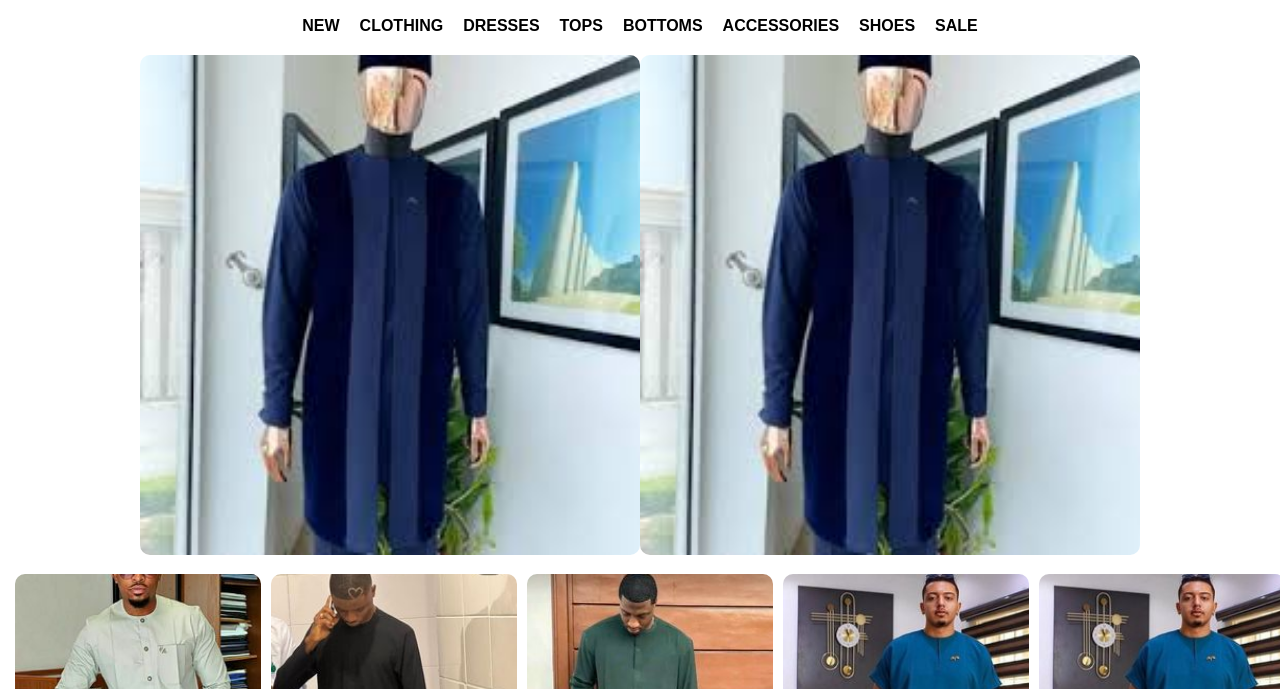
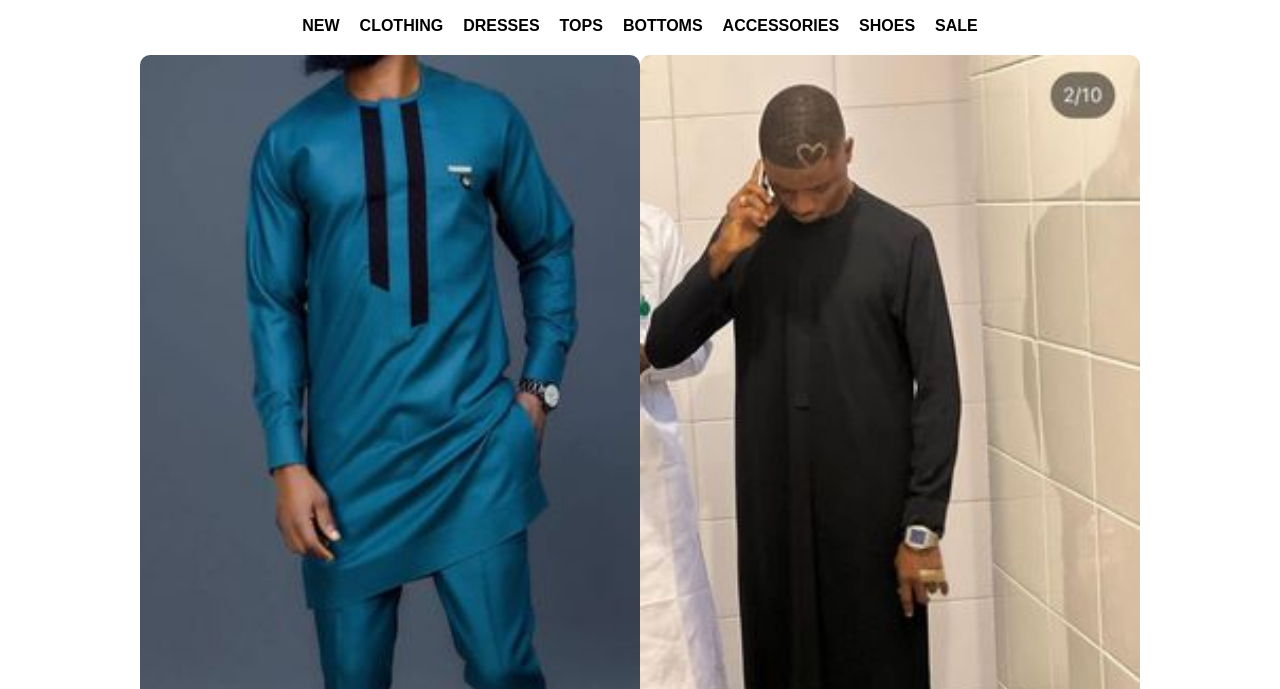
Before and after one commit to efe1001/efeafrica, a plain HTML site: page index.html in a window 1280 px wide. Shown: the part 111-800 px from the top of the page. Drawn offline with Linux system fonts and the light colour scheme.

Commit message:
Add files via upload

```diff
--- a/index.html
+++ b/index.html
@@ -43,8 +43,8 @@
     </nav>
     <section>
         <div class="img-slide">
-        <div><img class="img1" src="/assets/test.jpeg"></div>
-        <div><img class="img2" src="/assets/test.jpeg"></div>
+        <div><img class="img1" src="/assets/img2.jpg"></div>
+        <div><img class="img2" src="/assets/img12.jpg"></div>
     </div>
 
     </section>
```
